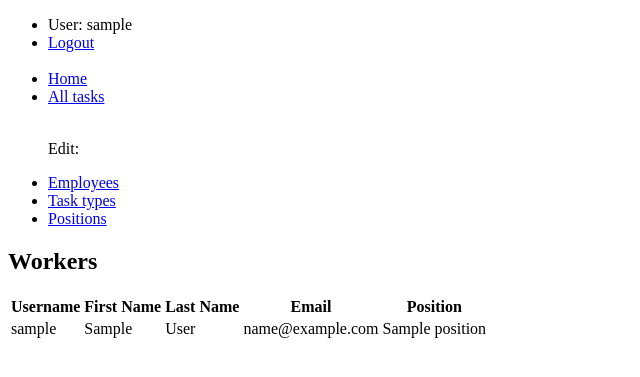
After one commit to kuznetsb/it-company-task-manager-mate, a Django app: page /workers/ in a window 1280 px wide. The commit adds this page. Shown: the top 377 px of the page, without its empty margins (0-640 px from the left). Run offline with Django 4.2, Linux system fonts and the light colour scheme; a user stored in the database is signed in; tables that the repository leaves empty hold one stand-in row (values such as "Sample post").

Commit message:
Added worker_list template and added link to sidebar to it

```diff
--- a/templates/includes/sidebar.html
+++ b/templates/includes/sidebar.html
@@ -10,6 +10,7 @@
   <li><a href="{% url 'manager:task-list' %}">All tasks</a></li>
   <br>
   <p>Edit:</p>
+  <li><a href="{% url 'manager:worker-list' %}">Employees</a></li>
   <li><a href="{% url 'manager:task-type-list' %}">Task types</a></li>
   <li><a href="{% url 'manager:position-list' %}">Positions</a></li>
 </ul>
--- /dev/null
+++ b/templates/task_manager/worker_list.html
@@ -0,0 +1,24 @@
+{% extends "base.html" %}
+
+{% block content %}
+  <h2>Workers</h2>
+  <table>
+      <tr>
+        <th>Username</th>
+        <th>First Name</th>
+        <th>Last Name</th>
+        <th>Email</th>
+        <th>Position</th>
+      </tr>
+    {% for worker in worker_list %}
+      <tr>
+        <td>{{ worker.username }}</td>
+        <td>{{ worker.first_name }}</td>
+        <td>{{ worker.last_name }}</td>
+        <td>{{ worker.email }}</td>
+        <td>{{ worker.position.name }}</td>
+      </tr>
+    {% endfor %}
+
+    </table>
+{% endblock %}
```
